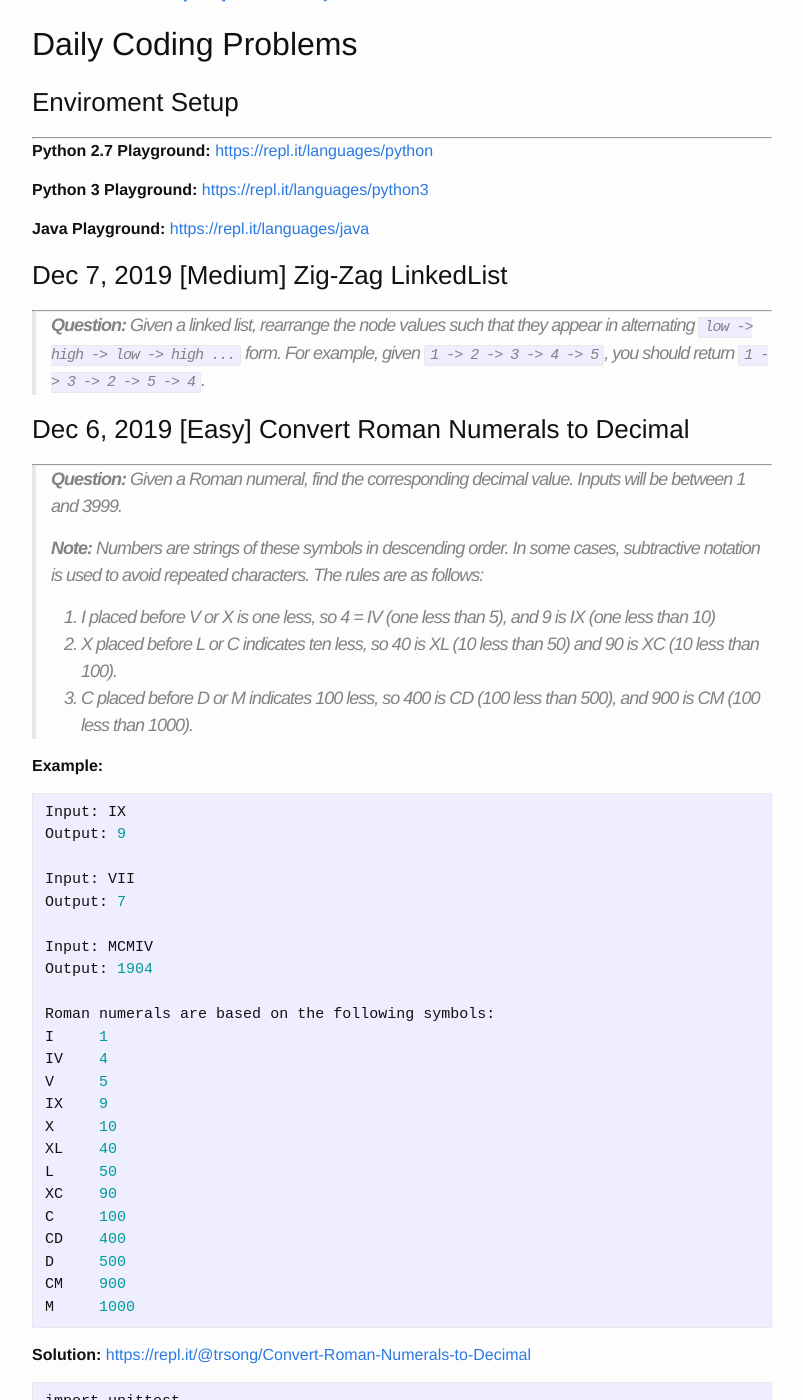
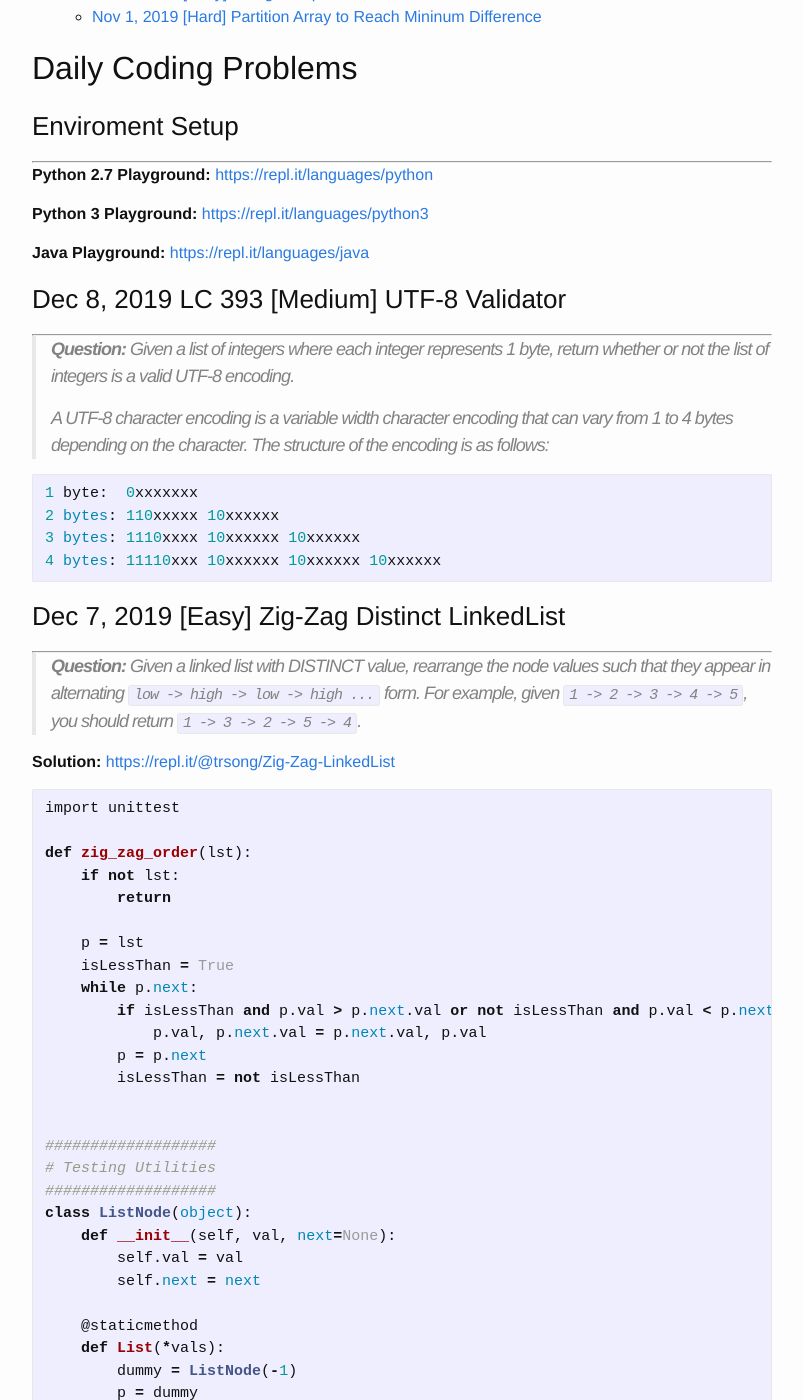
Before and after one commit to trsong/trsong.github.io, a Jekyll site: the page built from _posts/2019-11-01-DailyQuestionsNov.md, in a window 1280 px wide and 1400 px high, scrolled down 1131 px. Shown: the whole window, without its empty margins (238-1041 px from the left). Built offline with Jekyll 4.4.1, drawn with Linux system fonts in a browser that asks for light colours; some of the changed text lies outside the part shown.

Commit message:
Add Solution to Dec 7 Question

````diff
--- a/_posts/2019-11-01-DailyQuestionsNov.md
+++ b/_posts/2019-11-01-DailyQuestionsNov.md
@@ -19,10 +19,120 @@ categories: Python/Java
 **Java Playground:** [https://repl.it/languages/java](https://repl.it/languages/java)
 
 
-### Dec 7, 2019 \[Medium\] Zig-Zag LinkedList
----
-> **Question:** Given a linked list, rearrange the node values such that they appear in alternating `low -> high -> low -> high ...` form. For example, given `1 -> 2 -> 3 -> 4 -> 5`, you should return `1 -> 3 -> 2 -> 5 -> 4`.
-
+### Dec 8, 2019 LC 393 \[Medium\] UTF-8 Validator
+---
+> **Question:** Given a list of integers where each integer represents 1 byte, return whether or not the list of integers is a valid UTF-8 encoding.
+>
+> A UTF-8 character encoding is a variable width character encoding that can vary from 1 to 4 bytes depending on the character. The structure of the encoding is as follows:
+
+```py
+1 byte:  0xxxxxxx
+2 bytes: 110xxxxx 10xxxxxx
+3 bytes: 1110xxxx 10xxxxxx 10xxxxxx
+4 bytes: 11110xxx 10xxxxxx 10xxxxxx 10xxxxxx
+```
+
+### Dec 7, 2019 \[Easy\] Zig-Zag Distinct LinkedList
+---
+> **Question:** Given a linked list with DISTINCT value, rearrange the node values such that they appear in alternating `low -> high -> low -> high ...` form. For example, given `1 -> 2 -> 3 -> 4 -> 5`, you should return `1 -> 3 -> 2 -> 5 -> 4`.
+
+
+**Solution:** [https://repl.it/@trsong/Zig-Zag-LinkedList](https://repl.it/@trsong/Zig-Zag-LinkedList)
+```py
+import unittest
+
+def zig_zag_order(lst):
+    if not lst:
+        return
+
+    p = lst
+    isLessThan = True
+    while p.next:
+        if isLessThan and p.val > p.next.val or not isLessThan and p.val < p.next.val:
+            p.val, p.next.val = p.next.val, p.val
+        p = p.next
+        isLessThan = not isLessThan
+
+
+###################
+# Testing Utilities
+###################
+class ListNode(object):
+    def __init__(self, val, next=None):
+        self.val = val
+        self.next = next
+
+    @staticmethod
+    def List(*vals):
+        dummy = ListNode(-1)
+        p = dummy
+        for elem in vals:
+            p.next = ListNode(elem)
+            p = p.next
+        return dummy.next
+
+
+class ZigZagOrderSpec(unittest.TestCase):
+    def verify_order(self, lst):
+        isLessThanPrevious = False
+        if not lst:
+            return
+        p = lst.next
+        prev = lst
+        while p:
+            if isLessThanPrevious:
+                self.assertLess(p.val, prev.val)
+            else:
+                self.assertGreater(p.val, prev.val)
+
+            isLessThanPrevious = not isLessThanPrevious
+            prev = p
+            p = p.next
+
+    def test_example(self):
+        lst = ListNode.List(1, 2, 3, 4, 5)
+        zig_zag_order(lst)
+        self.verify_order(lst)
+
+    def test_empty_array(self):
+        lst = ListNode.List()
+        zig_zag_order(lst)
+        self.verify_order(lst)
+
+    def test_unsorted_list1(self):
+        lst = ListNode.List(10, 5, 6, 3, 2, 20, 100, 80)
+        zig_zag_order(lst)
+        self.verify_order(lst)
+
+    def test_unsorted_list2(self):
+        lst = ListNode.List(2, 4, 6, 8, 10, 20)
+        zig_zag_order(lst)
+        self.verify_order(lst)
+
+    def test_unsorted_list3(self):
+        lst = ListNode.List(3, 6, 5, 10, 7, 20)
+        zig_zag_order(lst)
+        self.verify_order(lst)
+
+    def test_unsorted_list4(self):
+        lst = ListNode.List(20, 10, 8, 6, 4, 2)
+        zig_zag_order(lst)
+        self.verify_order(lst)
+
+    def test_unsorted_list5(self):
+        lst = ListNode.List(6, 4, 2, 1, 8, 3)
+        zig_zag_order(lst)
+        self.verify_order(lst)
+
+    def test_sorted_list(self):
+        lst = ListNode.List(6, 5, 4, 3, 2, 1)
+        zig_zag_order(lst)
+        self.verify_order(lst)
+
+
+if __name__ == '__main__':
+    unittest.main(exit=False)
+```
 
 ### Dec 6, 2019 \[Easy\] Convert Roman Numerals to Decimal
 ---
````
